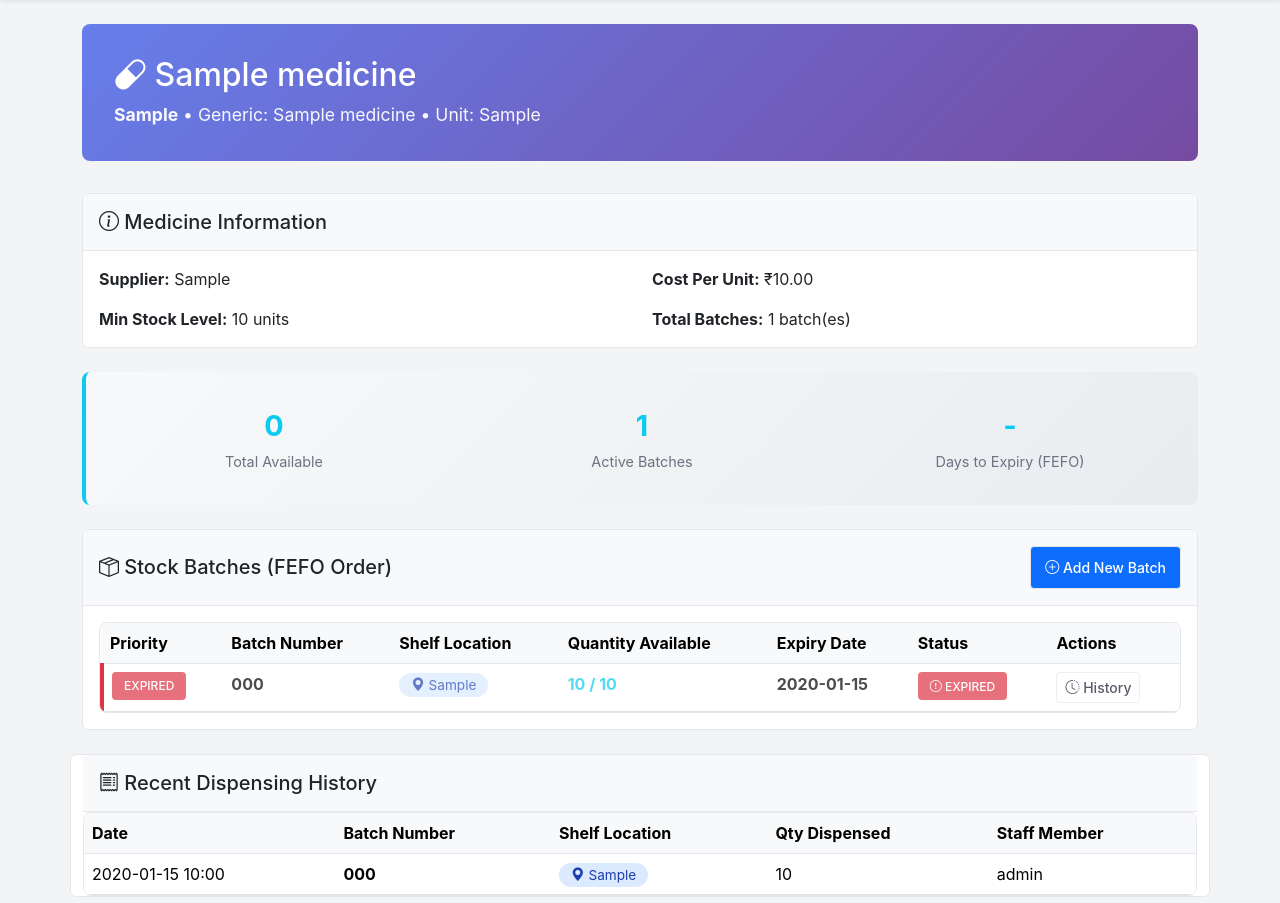
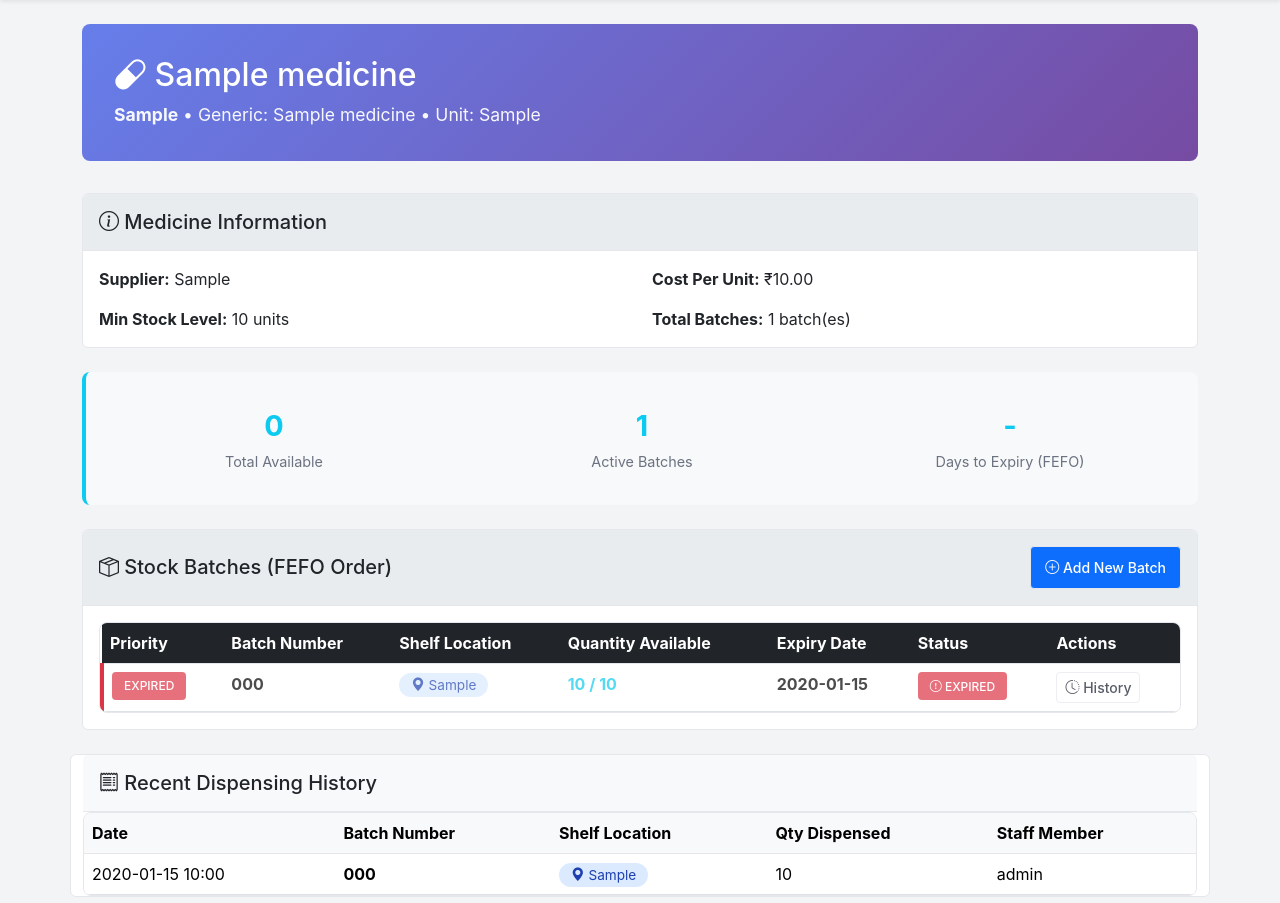
Before and after one commit to nj2216/h2-system, a Flask app: page /stock/1 in a window 1280 px wide. Shown: the part 57-960 px from the top of the page. Run offline with Flask 3, Linux system fonts and the light colour scheme; a user stored in the database is signed in; tables that the repository leaves empty hold one stand-in row (values such as "Sample post"); some libraries are stand-ins or nearby versions.

```diff
--- a/app/templates/stock/view_medicine.html
+++ b/app/templates/stock/view_medicine.html
@@ -78,7 +78,8 @@
     }
 
     .stock-summary {
-        background: linear-gradient(135deg, #f8f9fa 0%, #e9ecef 100%);
+        /* background: linear-gradient(135deg, #f8f9fa 0%, #e9ecef 100%); */
+        background-color: var(--bs-tertiary-bg);
         border-left: 4px solid var(--bs-info);
         padding: 1rem;
         border-radius: 0.5rem;
@@ -122,7 +123,7 @@
 
             <!-- Medicine Information Card -->
             <div class="card mb-4">
-                <div class="card-header bg-light">
+                <div class="card-header" style="background-color: var(--bs-secondary-bg);">
                     <h5 class="mb-0">
                         <i class="bi bi-info-circle"></i> Medicine Information
                     </h5>
@@ -182,7 +183,7 @@
 
             <!-- Batches Section -->
             <div class="card mb-4">
-                <div class="card-header bg-light d-flex justify-content-between align-items-center">
+                <div class="card-header d-flex justify-content-between align-items-center" style="background-color: var(--bs-secondary-bg);">
                     <h5 class="mb-0">
                         <i class="bi bi-box-seam"></i> Stock Batches (FEFO Order)
                     </h5>
@@ -195,7 +196,7 @@
                     {% if medicine.batches and medicine.batches|length > 0 %}
                     <div class="table-responsive">
                         <table class="table table-hover mb-0">
-                            <thead class="table-light">
+                            <thead class="table-dark">
                                 <tr>
                                     <th>Priority</th>
                                     <th>Batch Number</th>
```
Also changed, not shown: app/dashboards/routes.py (+4 -5 lines).
